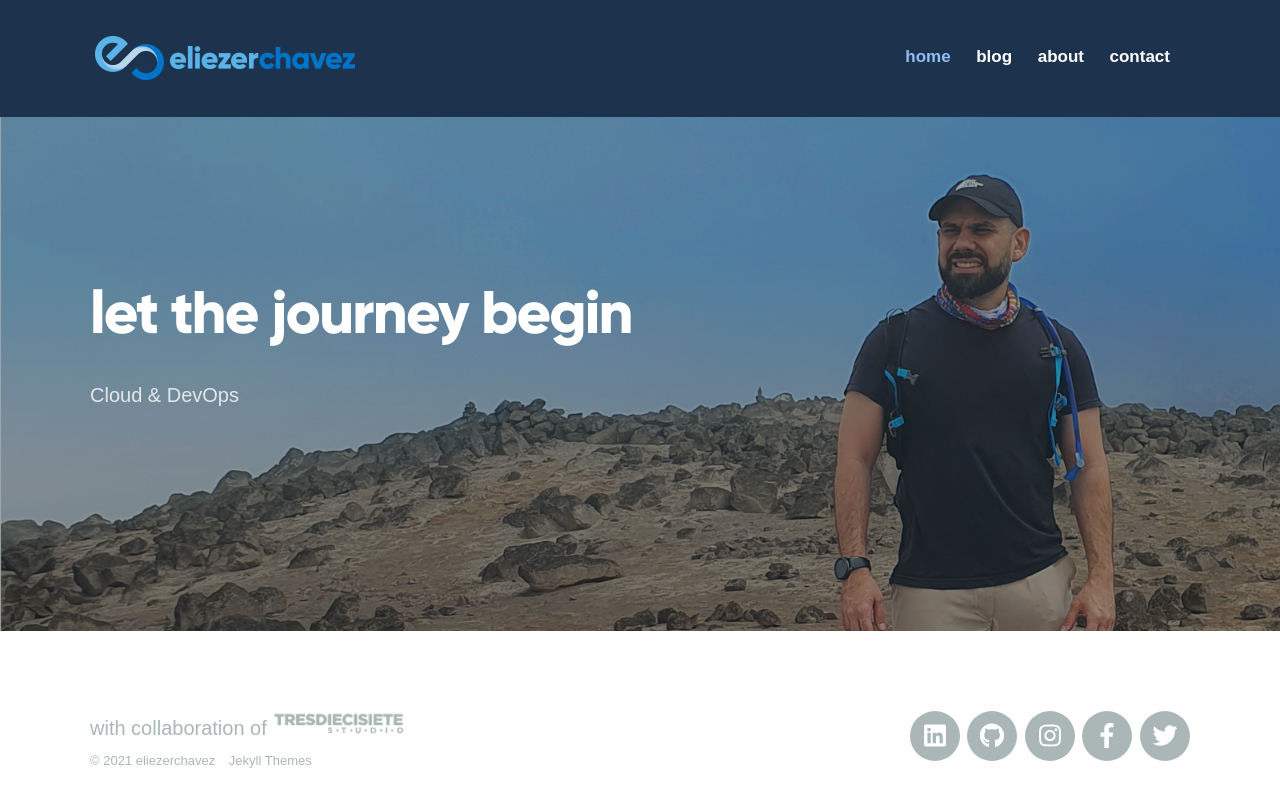
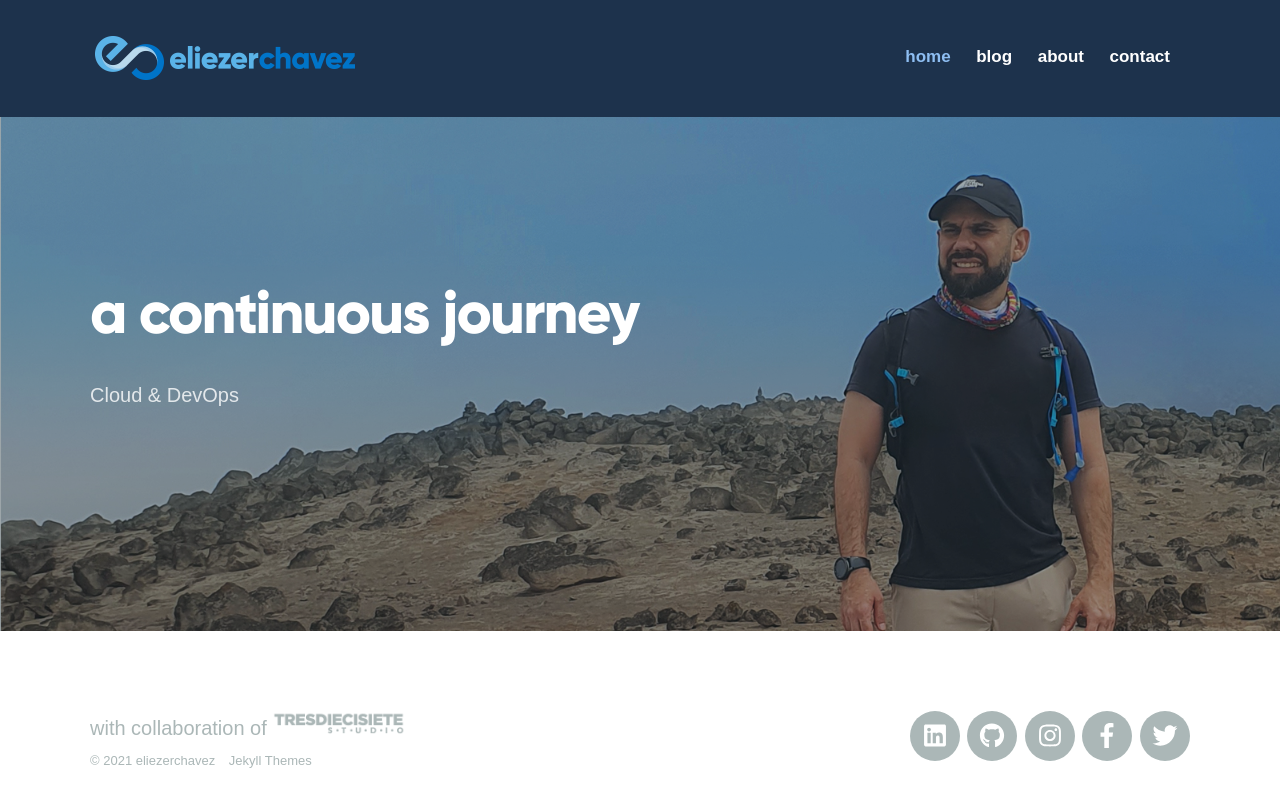
Before and after one commit to eliezerchavez/eliezerchavez.github.io, a Jekyll site: the page built from index.html, in a window 1280 px wide. Shown: the top 807 px of the page. Built offline with Jekyll 4.4.1, drawn with Linux system fonts in a browser that asks for light colours; nearby versions of some CDN libraries; some web fonts are replaced.

Commit message:
changed home title

```diff
--- a/index.html
+++ b/index.html
@@ -13,7 +13,7 @@ featured_image: /images/home.jpg
 
 	<div class="wrap">
 
-		<h1>let the journey begin</h1>
+		<h1>a continuous journey</h1>
 		<p>Cloud & DevOps</p>
 
 		<!--{% include socials.html %}-->
```
